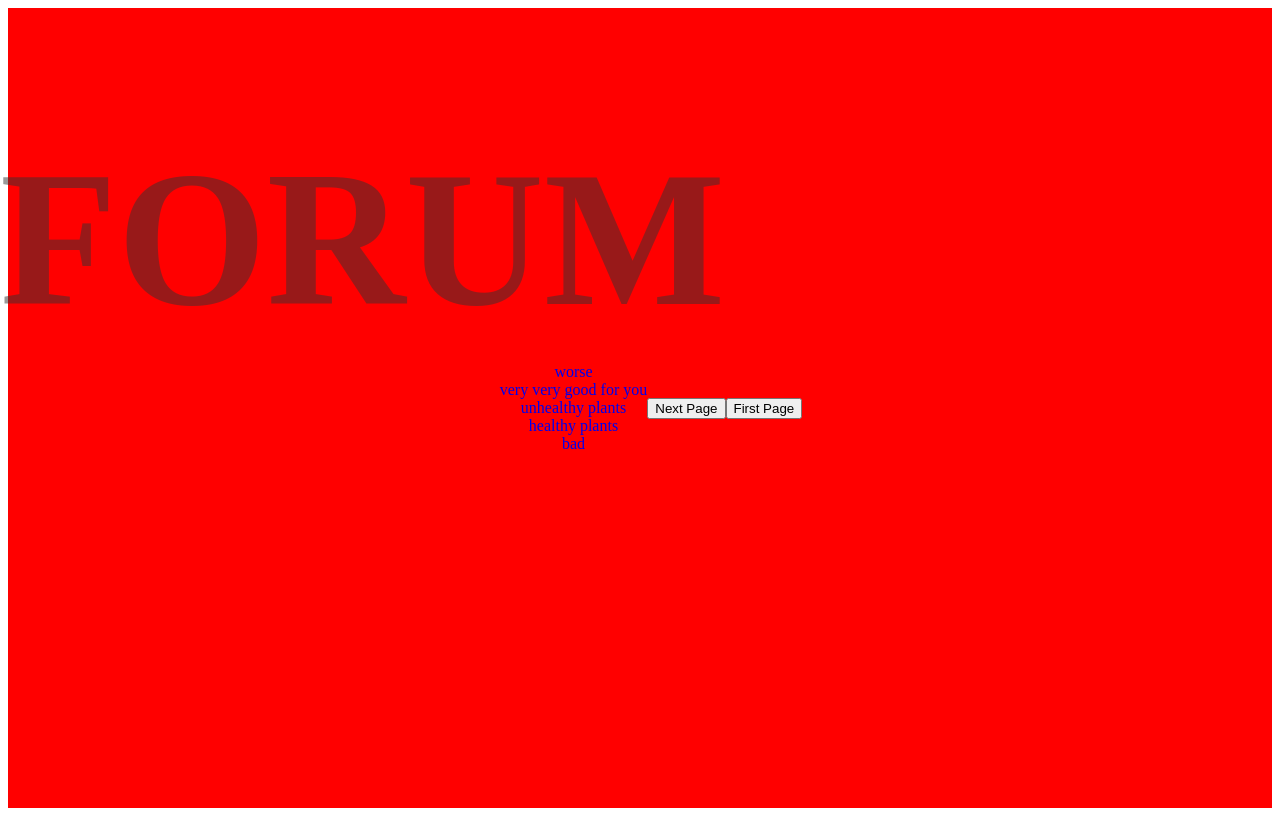
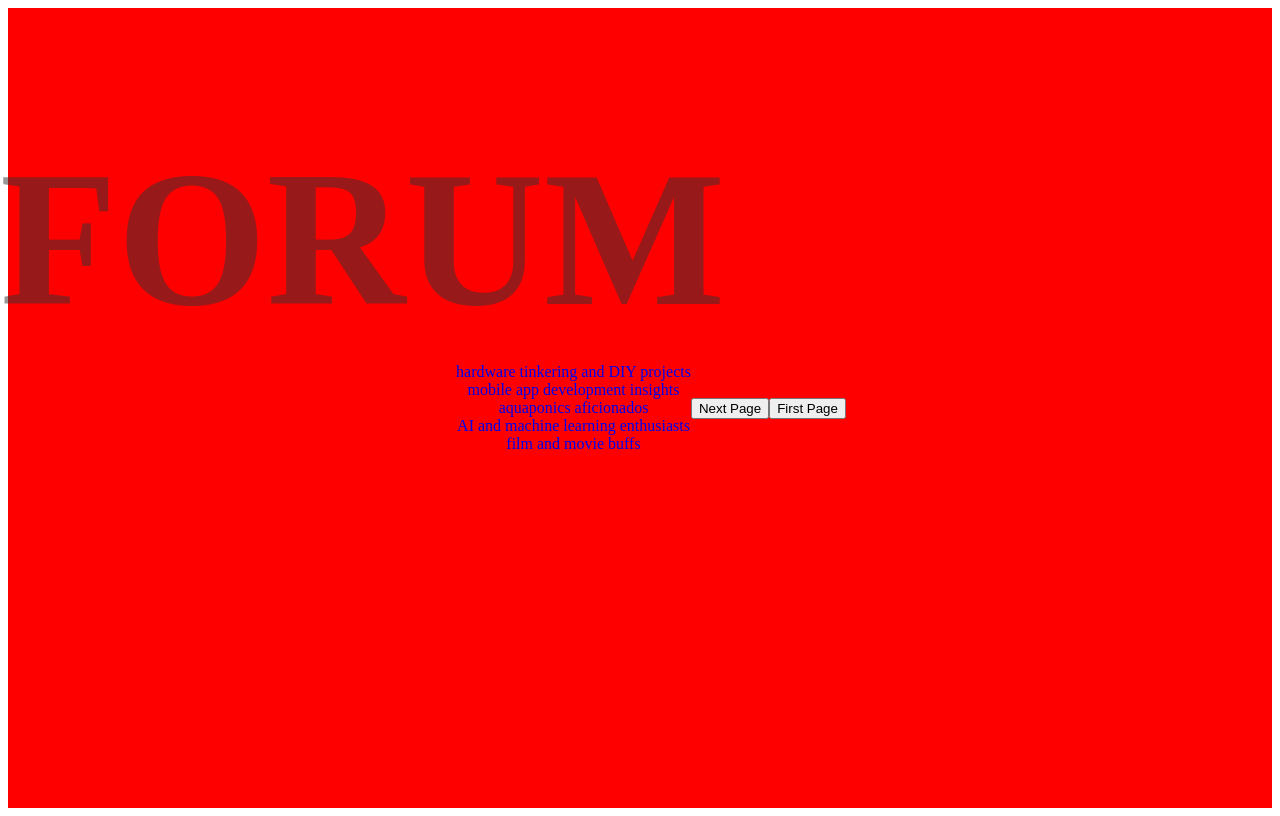
Before and after one commit to Scott-Russo/antiux, an Angular app in the folder anti-ux/: page /forum in a window 1280 px wide. Built offline with nearby package versions, Linux system fonts and the light colour scheme.

Commit message:
completely done

```diff
--- a/anti-ux/src/app/forum.service.ts
+++ b/anti-ux/src/app/forum.service.ts
@@ -5,18 +5,63 @@ import { Injectable } from '@angular/core';
 })
 export class ForumService {
   private forums: string[] = [
-    'healthy plants',
-    'unhealthy plants',
-    'super healthy plants',
-    'super unhealthy plants',
-    'very very bad for you',
-    'very very good for you',
-    'medium',
-    'bad',
-    'worse',
-    'the absolute worsest',
-    'part2',
-  ];
+    'indoor gardening tips',
+    'outdoor gardening adventures',
+    'cactus enthusiasts',
+    'succulent care',
+    'organic gardening secrets',
+    'hydroponics innovation',
+    'composting champions',
+    'bonsai beauties',
+    'orchid whisperers',
+    'wildflower wonders',
+    'urban jungle explorers',
+    'vegetable garden experts',
+    'medicinal plant discussions',
+    'aquaponics aficionados',
+    'terrarium builders',
+    'tropical paradise lovers',
+    'coding challenges',
+    'gaming news and reviews',
+    'tech support hub',
+    'AI and machine learning enthusiasts',
+    'cybersecurity discussions',
+    'smart home automation',
+    'virtual reality experiences',
+    'blockchain and cryptocurrency',
+    'web development tips and tricks',
+    'mobile app development insights',
+    'data science and analytics',
+    'robotics and automation',
+    'internet of things (IoT)',
+    '3D printing innovations',
+    'software development methodologies',
+    'networking and IT infrastructure',
+    'hardware tinkering and DIY projects',
+    'wearable technology trends',
+    'tech startup advice',
+    'tech news and rumors',
+    'travel adventures and stories',
+    'culinary delights and recipes',
+    'book lovers and literary discussions',
+    'fitness and workout routines',
+    'film and movie buffs',
+    'music enthusiasts and concert-goers',
+    'art and creative expression',
+    'pet owners and animal lovers',
+    'photography techniques and tips',
+    'philosophy and deep thinking',
+    'parenting advice and support',
+    'home improvement and DIY projects',
+    'car enthusiasts and auto maintenance',
+    'sports fanatics and game analysis',
+    'fashion trends and style tips',
+    'history buffs and historical mysteries',
+    'health and wellness tips',
+    'astronomy and space exploration',
+    'language learning and polyglots',
+    'mental health support and advice',
+];
 
   private goalForum: string = this.forums[0];
 
```
